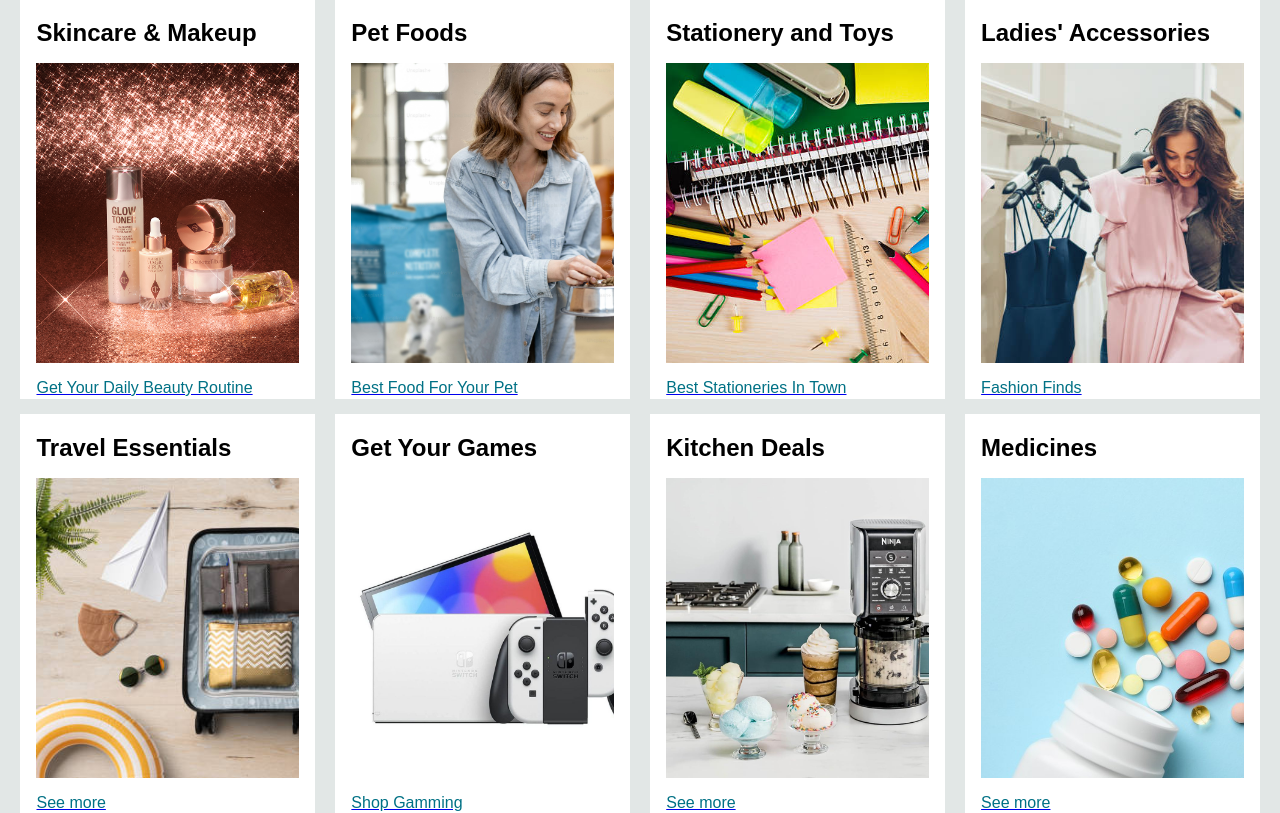
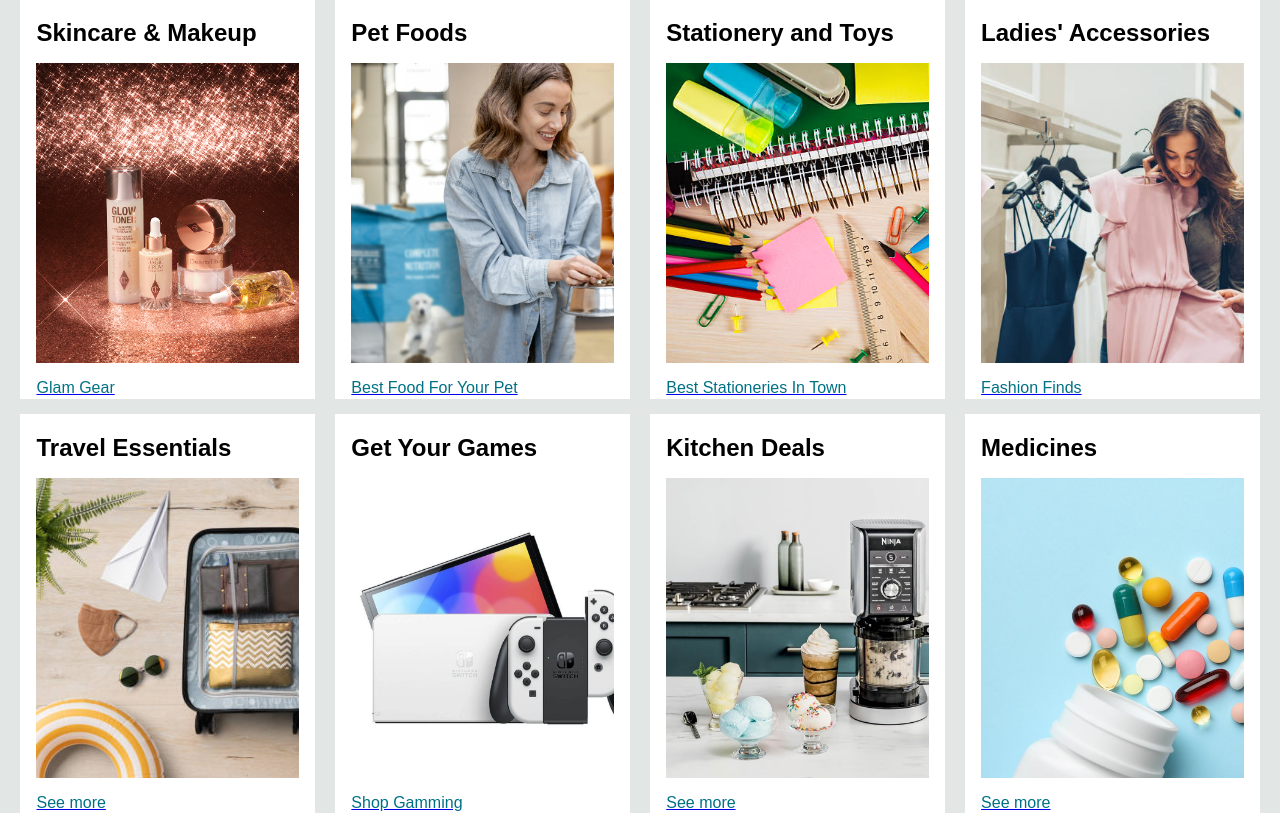
Before and after one commit to afifaimrann/311-ecommerce, a PHP site: page / in a window 1280 px wide. Shown: the part 881-1694 px from the top of the page. Run offline with PHP 8.4, Linux system fonts and the light colour scheme; some libraries are stand-ins or nearby versions.

Commit message:
index.php

```diff
--- a/index.php
+++ b/index.php
@@ -163,7 +163,7 @@ session_start();
                     <h2>Skincare & Makeup</h2>
                     <div class="box-img" style="background-image: url('box5_image.jpg');"></div>
                     <a href="Garments.php?category_id=5">
-                    <p>Get Your Daily Beauty Routine</p></a>
+                    <p>Glam Gear</p></a>
                 </div>
             </div>
             <div class="box">
```
